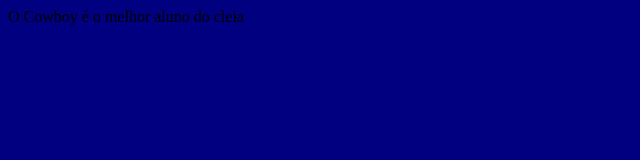
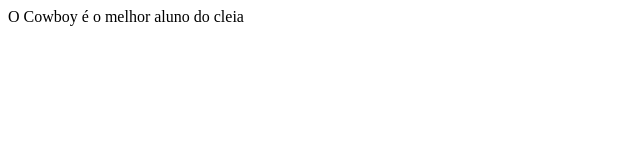
Before and after one commit to Boiadeiro9/siteEscol, a plain HTML site: page index.html in a window 1280 px wide. Shown: the whole page, without its empty margins (0-640 px from the left). Drawn offline with Linux system fonts and the light colour scheme.

Commit message:
Update style.css

```diff
--- a/style.css
+++ b/style.css
@@ -1 +1 @@
-body{background-color: navy;}
+body{background-color: white;}
```
